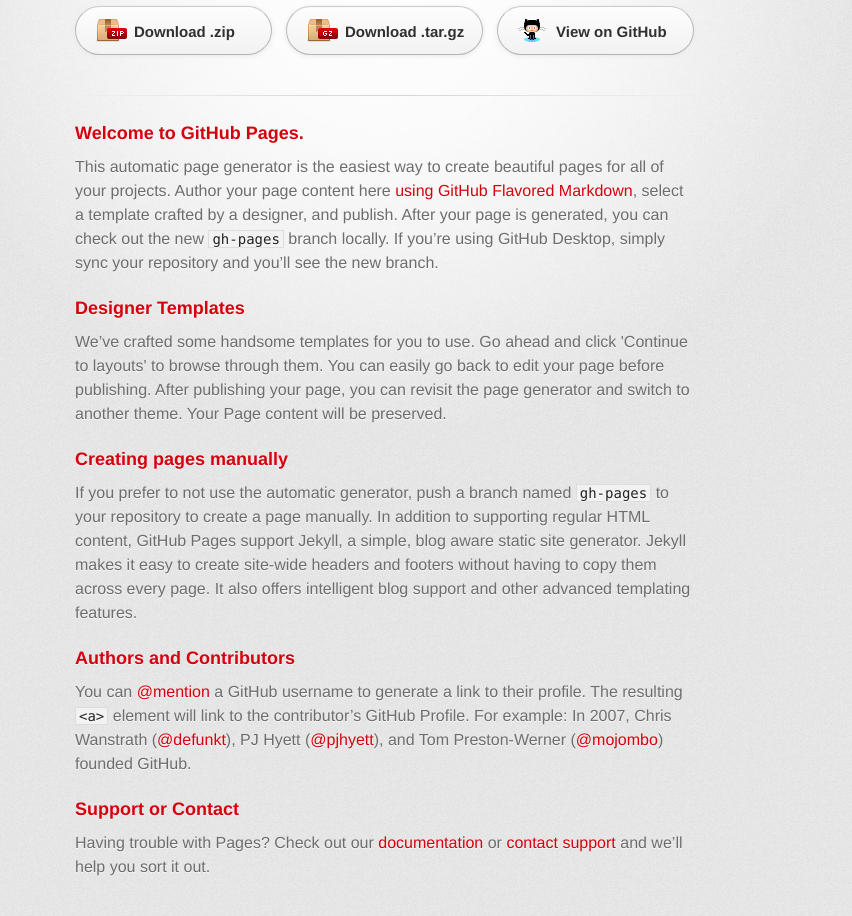
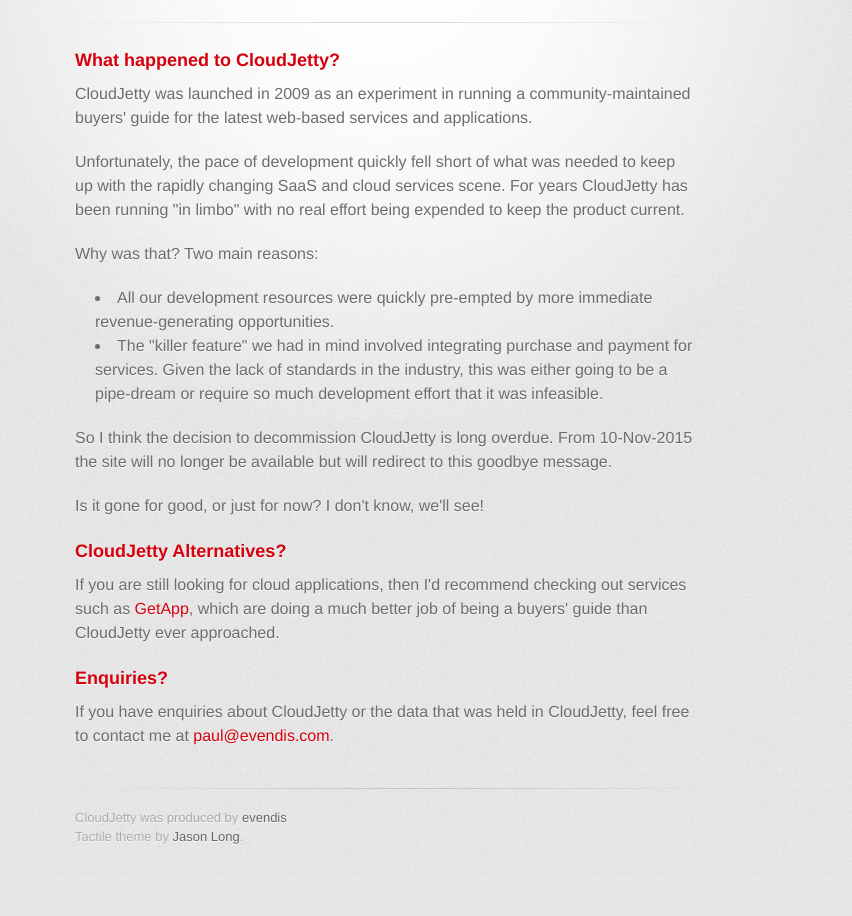
Before and after one commit to evendis/cloudjetty_bfn, a plain HTML site: page index.html in a window 1280 px wide. Shown: the part 151-1067 px from the top of the page, without its empty margins (255-1107 px from the left). After the commit the page ends 1028 px from the top, so only its background shows below. Drawn offline with Linux system fonts and the light colour scheme; a web font is replaced by a local one.

Commit message:
add the CloudJetty goodbye microsite

```diff
--- a/index.html
+++ b/index.html
@@ -10,7 +10,7 @@
     <!--[if lt IE 9]>
     <script src="//html5shiv.googlecode.com/svn/trunk/html5.js"></script>
     <![endif]-->
-    <title>CloudJetty by evendis</title>
+    <title>Goodbye CloudJetty</title>
   </head>
 
   <body>
@@ -18,48 +18,50 @@
       <div class="inner">
 
         <header>
+          <img src="images/cloudjetty-logo.png" class="logo">
           <h1>CloudJetty</h1>
-          <h2>bfn</h2>
+          <h2>It's time to say goodbye..</h2>
         </header>
-
-        <section id="downloads" class="clearfix">
-          <a href="https://github.com/evendis/cloudjetty_bfn/zipball/master" id="download-zip" class="button"><span>Download .zip</span></a>
-          <a href="https://github.com/evendis/cloudjetty_bfn/tarball/master" id="download-tar-gz" class="button"><span>Download .tar.gz</span></a>
-          <a href="https://github.com/evendis/cloudjetty_bfn" id="view-on-github" class="button"><span>View on GitHub</span></a>
-        </section>
 
         <hr>
 
         <section id="main_content">
           <h3>
-<a id="welcome-to-github-pages" class="anchor" href="#welcome-to-github-pages" aria-hidden="true"><span class="octicon octicon-link"></span></a>Welcome to GitHub Pages.</h3>
+<a id="intro" class="anchor" href="#intro" aria-hidden="true"><span class="octicon octicon-link"></span></a>What happened to CloudJetty?</h3>
 
-<p>This automatic page generator is the easiest way to create beautiful pages for all of your projects. Author your page content here <a href="https://guides.github.com/features/mastering-markdown/">using GitHub Flavored Markdown</a>, select a template crafted by a designer, and publish. After your page is generated, you can check out the new <code>gh-pages</code> branch locally. If you’re using GitHub Desktop, simply sync your repository and you’ll see the new branch.</p>
+<p>CloudJetty was launched in 2009 as an experiment in running a community-maintained buyers' guide for the latest web-based services and applications.</p>
+
+<p>Unfortunately, the pace of development quickly fell short of what was needed to keep up with the rapidly changing SaaS and cloud services scene. For years CloudJetty has been running "in limbo" with no real effort being expended to keep the product current.</p>
+
+<p>Why was that? Two main reasons:</p>
+<ul>
+  <li>All our development resources were quickly pre-empted by more immediate revenue-generating opportunities.</li>
+  <li>The "killer feature" we had in mind involved integrating purchase and payment for services. Given the lack of standards in the industry, this was either going to be a pipe-dream or require so much development effort that it was infeasible.</li>
+</ul>
+
+<p>So I think the decision to decommission CloudJetty is long overdue. From 10-Nov-2015 the site will no longer be available but
+will redirect to this goodbye message.</p>
+
+<p>Is it gone for good, or just for now? I don't know, we'll see!</p>
 
 <h3>
-<a id="designer-templates" class="anchor" href="#designer-templates" aria-hidden="true"><span class="octicon octicon-link"></span></a>Designer Templates</h3>
+<a id="recommends" class="anchor" href="#recommends" aria-hidden="true"><span class="octicon octicon-link"></span></a>CloudJetty Alternatives?</h3>
 
-<p>We’ve crafted some handsome templates for you to use. Go ahead and click 'Continue to layouts' to browse through them. You can easily go back to edit your page before publishing. After publishing your page, you can revisit the page generator and switch to another theme. Your Page content will be preserved.</p>
+<p>If you are still looking for cloud applications,
+then I'd recommend checking out services such as
+<a href="https://www.getapp.com">GetApp</a>, which are doing a much better job of being a buyers' guide than CloudJetty ever approached.</p>
 
 <h3>
-<a id="creating-pages-manually" class="anchor" href="#creating-pages-manually" aria-hidden="true"><span class="octicon octicon-link"></span></a>Creating pages manually</h3>
+<a id="support-or-contact" class="anchor" href="#support-or-contact" aria-hidden="true"><span class="octicon octicon-link"></span></a>Enquiries?</h3>
 
-<p>If you prefer to not use the automatic generator, push a branch named <code>gh-pages</code> to your repository to create a page manually. In addition to supporting regular HTML content, GitHub Pages support Jekyll, a simple, blog aware static site generator. Jekyll makes it easy to create site-wide headers and footers without having to copy them across every page. It also offers intelligent blog support and other advanced templating features.</p>
+<p>If you have enquiries about CloudJetty or the data that was held in CloudJetty, feel free to contact me at
+<a href="mailto:paul@evendis.com">paul@evendis.com</a>.<p>
 
-<h3>
-<a id="authors-and-contributors" class="anchor" href="#authors-and-contributors" aria-hidden="true"><span class="octicon octicon-link"></span></a>Authors and Contributors</h3>
-
-<p>You can <a href="https://github.com/blog/821" class="user-mention">@mention</a> a GitHub username to generate a link to their profile. The resulting <code>&lt;a&gt;</code> element will link to the contributor’s GitHub Profile. For example: In 2007, Chris Wanstrath (<a href="https://github.com/defunkt" class="user-mention">@defunkt</a>), PJ Hyett (<a href="https://github.com/pjhyett" class="user-mention">@pjhyett</a>), and Tom Preston-Werner (<a href="https://github.com/mojombo" class="user-mention">@mojombo</a>) founded GitHub.</p>
-
-<h3>
-<a id="support-or-contact" class="anchor" href="#support-or-contact" aria-hidden="true"><span class="octicon octicon-link"></span></a>Support or Contact</h3>
-
-<p>Having trouble with Pages? Check out our <a href="https://help.github.com/pages">documentation</a> or <a href="https://github.com/contact">contact support</a> and we’ll help you sort it out.</p>
         </section>
 
         <footer>
-          CloudJetty is maintained by <a href="https://github.com/evendis">evendis</a><br>
-          This page was generated by <a href="https://pages.github.com">GitHub Pages</a>. Tactile theme by <a href="https://twitter.com/jasonlong">Jason Long</a>.
+          CloudJetty was produced by <a href="https://github.com/evendis">evendis</a><br>
+          Tactile theme by <a href="https://twitter.com/jasonlong">Jason Long</a>.
         </footer>
 
         <script type="text/javascript">
@@ -72,7 +74,6 @@
           pageTracker._trackPageview();
           } catch(err) {}
         </script>
-
       </div>
     </div>
   </body>
--- a/javascripts/main.js
+++ /dev/null
@@ -1 +0,0 @@
-console.log('This would be the main JS file.');
--- a/stylesheets/stylesheet.css
+++ b/stylesheets/stylesheet.css
@@ -295,15 +295,17 @@ blockquote {
 }
 
 ul li {
+  list-style: disc;
   list-style-position: inside;
-  list-style: disc;
   padding-left: 20px;
+  font-weight: 300;
 }
 
 ol li {
+  list-style: decimal;
   list-style-position: inside;
-  list-style: decimal;
   padding-left: 3px;
+  font-weight: 300;
 }
 
 dl dt {
@@ -324,6 +326,10 @@ footer a {
 }
 footer a:hover {
   color: #444;
+}
+
+img.logo {
+  float: right;
 }
 
 /* MISC */
```
Also changed, not shown: favicon.ico (added), images/cloudjetty-logo.png (added), 2 other files. Lines whose indentation alone changed are shown as unchanged.
